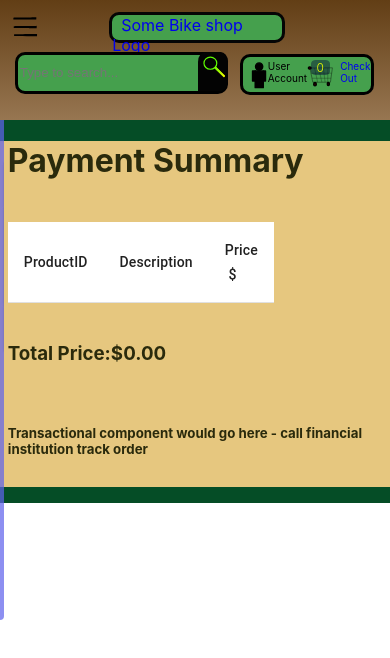
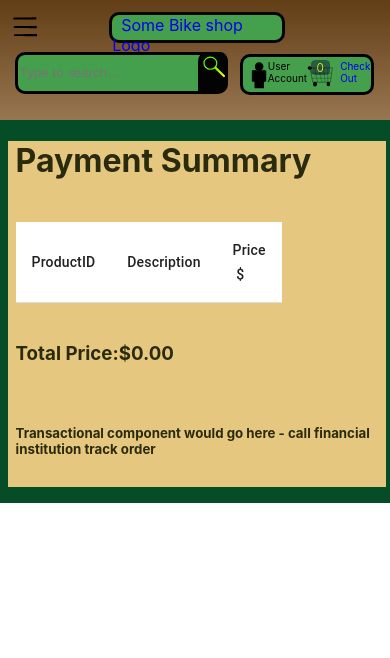
Before and after one commit to dmeats/ecomsite, a React (Create React App) app: page /component in a window 390 px wide. Shown: the top 658 px of the page. Built offline with nearby package versions, Linux system fonts and the light colour scheme.

Commit message:
lots of changes

```diff
--- a/src/components/CheckoutSummaryScreen.css
+++ b/src/components/CheckoutSummaryScreen.css
@@ -20,8 +20,8 @@
     .checkoutListContainer{
 
         position: relative;
-        width: 100%;
-        left:0%;
+        width: 95%;
+        left:2%;
         padding-bottom: 2%;
 
     }
--- a/src/components/CheckoutSummaryScreen.jsx
+++ b/src/components/CheckoutSummaryScreen.jsx
@@ -25,7 +25,7 @@ const CheckoutSummaryScreen =()=> {
 
  const useStyles = makeStyles({
         table: {
-          maxWidth: 90,
+          maxWidth: '40px',
           background: 'White',
         },
       });
@@ -86,9 +86,6 @@ const CheckoutSummaryScreen =()=> {
         aPPLContext.TotalPrice = aPPLContext.TotalPrice - prodprice
        // console.log(aPPLContext.cartitems);
         aPPLContext.ChangeTotalPrice(aPPLContext.TotalPrice)
-       // aPPLContext.Changecartcounter(aPPLContext.cartcounter)
-       // console.log(aPPLContext.cartcounter)
-       // aPPLContext.cartitems.push({ prodID:product.ProductID,prodname:product.Name, prodprice:product.ListPrice })
 
 
 
@@ -120,8 +117,8 @@ const CheckoutSummaryScreen =()=> {
               <TableCell align="left">{row.prodID}</TableCell>
               <TableCell align="left">{row.prodname}</TableCell>
               <TableCell align="left">{row.prodprice}</TableCell>
-              <TableCell align="left" onClick={() => additem(row.prodID,row.prodprice,row.prodname)}><img src={add} width='17px' height='17px'></img></TableCell>
-              <TableCell align="left" onClick={() => subtractitem(row.prodID,row.prodprice)}><img src={subtract} width='17px' height='17px'></img></TableCell>
+              <TableCell align="left" onClick={() => additem(row.prodID,row.prodprice,row.prodname)}><img src={add} width='8px' height='8px'></img></TableCell>
+              <TableCell align="left" onClick={() => subtractitem(row.prodID,row.prodprice)}><img src={subtract} width='8px' height='8px'></img></TableCell>
 
             </TableRow>
           ))}
--- a/src/components/Header.jsx
+++ b/src/components/Header.jsx
@@ -77,7 +77,7 @@ const Header = () =>{
 
      const openNav = () => {
         setState({});
-        document.getElementById(aPPLContext.sidenavidname).style.width = "270px";
+        document.getElementById(aPPLContext.sidenavidname).style.width = "100%";
 
       }
      const displaycheckoutScreen = () =>{
--- a/src/components/LeftSideBarFilter.css
+++ b/src/components/LeftSideBarFilter.css
@@ -67,14 +67,14 @@
 @media screen and (max-width: 414px) {
     #mySidenav{
         display: flex;
-        background-color: rgba(96, 98, 236, 0.712);
+        background-color: rgb(96, 98, 236);
         top:120px;
         flex-direction: column;
         position: fixed;
         width:0%;
-        height:500px;
+        height:700px;
         z-index: 300;
-        padding-left: 1%;
+        padding-left: 0%;
         padding-top: 0%;
         scroll-behavior: smooth;
         overflow-y:auto;
--- a/src/components/LeftSideBarFilter.jsx
+++ b/src/components/LeftSideBarFilter.jsx
@@ -1,4 +1,4 @@
-import React,{useState,useContext,useEffect} from 'react'
+import React,{useState,useContext} from 'react'
 import {APPLContext} from './../App'
 import useWindowDimensions from './usewindowsize'
 import CategoryList from '../json/CategoryList.json'
@@ -15,8 +15,12 @@ const  LeftSideBarFilter = () => {
   let  [,setState]=useState();
   const { height, width } = useWindowDimensions();
   const aPPLContext = useContext(APPLContext)
-    const useStyles = makeStyles((theme) => ({
+
+
+    const useDesktopStyles = makeStyles((theme) => ({
+
         root: {
+
           width: "220px",
           background: 'rgb(148, 123, 123)',
           height: "25vh",
@@ -25,6 +29,18 @@ const  LeftSideBarFilter = () => {
         }
       }));
 
+      //sets the width for the drop downs on the flyout menu in mobile mode
+      const usemobileStyles = makeStyles((theme) => ({
+
+        root: {
+
+          width: "380px",
+          background: 'rgb(148, 123, 123)',
+          height: "25vh",
+          display: "flex",
+          flexDirection: "column"
+        }
+      }));
       const ratinglist = [{
                             "StarId" : 1,
                             "Rating" : 1,
@@ -111,30 +127,16 @@ const  LeftSideBarFilter = () => {
 
 
                         ]
-      const classes = useStyles();
 
-      const unCheck = () => {
 
-     //   let b = document.getElementsByClassName("PrivateSwitchBase-input-10");
+      const Desktopclasses = useDesktopStyles();
+      const Mobileclasses = usemobileStyles();
 
-     //   for(let i=0; i<b.length; i++) {
-     //     console.log('indexvalue = ' + b[i] + ' = '+ b[i].checked)
-     //   b[i].checked = false;
-
-     //   }
-
-    //    aPPLContext.checkboxes.Accessories = false
-     // let value = aPPLContext.checkboxes.Accessories
-     //   console.log(value)
-      //  aPPLContext.Changecheckboxes(value)
-      //  aPPLContext.checkboxarray.splice(0, aPPLContext.checkboxarray.length)
-
-    }
 
       const closeNav = () =>{
         setState({});
 
-        unCheck()
+
         document.getElementById(aPPLContext.sidenavidname).style.width = "0px";
         console.log('closing sidenav')
 
@@ -151,19 +153,16 @@ const  LeftSideBarFilter = () => {
 
         console.log('checking width')
       }
+
     }
 
-   // useEffect(() => {
-   //   checkwidth()
 
-   // }, [])
-
-
+    if(width > 415){
     return (
         <div id={aPPLContext.sidenavidname} onLoad={()=>checkwidth()}>
 
              <div className='closebutton' ><img src={xbutton} width='34px' height='34px' onClick={e=>closeNav()}></img></div>
-                <div className={classes.root}>
+                <div className={Desktopclasses.root}>
                     <MyAccordion name="Category" list = {CategoryList}/>
                     <MyAccordion name="Rating" list ={ratinglist}/>
                     <MyAccordion name="Price" list={Pricelist}/>
@@ -173,6 +172,23 @@ const  LeftSideBarFilter = () => {
 
         </div>
     )
+    }else{
+      return (
+        <div id={aPPLContext.sidenavidname} onLoad={()=>checkwidth()}>
+
+             <div className='closebutton' ><img src={xbutton} width='34px' height='34px' onClick={e=>closeNav()}></img></div>
+                <div className={Mobileclasses.root}>
+                    <MyAccordion name="Category" list = {CategoryList}/>
+                    <MyAccordion name="Rating" list ={ratinglist}/>
+                    <MyAccordion name="Price" list={Pricelist}/>
+                    <MyAccordion name="Color" list={Colorlist}/>
+
+                    </div>
+
+        </div>
+    )
+    }
 }
 
+
 export default LeftSideBarFilter
--- a/src/components/ProductDetailScreen.css
+++ b/src/components/ProductDetailScreen.css
@@ -78,10 +78,10 @@
   }
   @media screen and (max-width: 414px) {
     .Detail-Product-info {
-      padding: .5rem;
+      padding: 1px;
 
       height:800px;
-      padding-left: 2%;
+      padding-left: 0%;
       padding-top: 3%;
     }
     .cartbutton{
```
